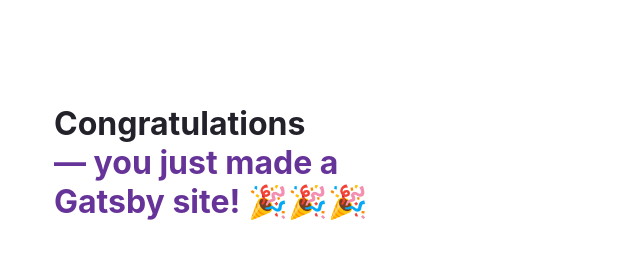
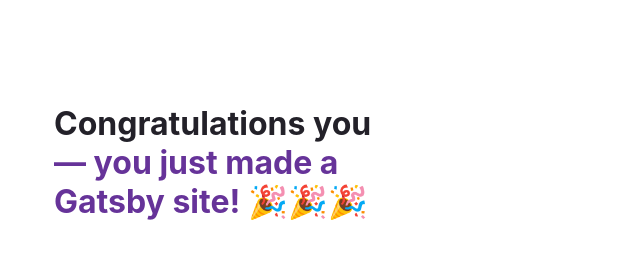
Before and after one commit to razak17/website-old, a Gatsby site: page / in a window 1280 px wide. Shown: the top 271 px of the page, 50-690 px from the left. Built offline with nearby package versions, Linux system fonts and the light colour scheme; Gatsby itself is replaced by a stand-in of ours.

Commit message:
Just another commit

```diff
--- a/src/pages/index.js
+++ b/src/pages/index.js
@@ -102,7 +102,7 @@
     <main style={pageStyles}>
       <title>Home Page</title>
       <h1 style={headingStyles}>
-        Congratulations
+        Congratulations you
         <br />
         <span style={headingAccentStyles}>— you just made a Gatsby site! </span>
         <span role="img" aria-label="Party popper emojis">
```
